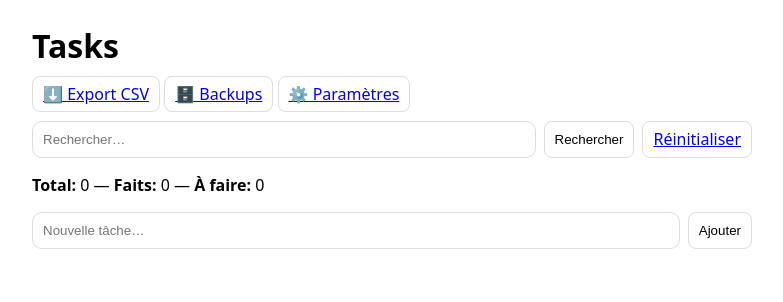
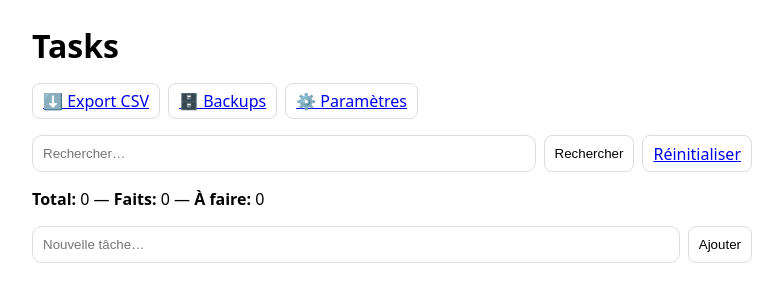
Before and after one commit to peninpalenzuelam-rgb/mission1-taches, a Flask app: page / in a window 1280 px wide. Shown: the top 302 px of the page, without its empty margins (248-1031 px from the left). Run offline with Flask 3, Linux system fonts and the light colour scheme.

Commit message:
Fix action buttons layout

```diff
--- a/templates/index.html
+++ b/templates/index.html
@@ -18,16 +18,18 @@
     .add { display: flex; gap: 8px; margin: 16px 0 8px; }
     input[type="text"] { flex: 1; padding: 10px; border: 1px solid #ddd; border-radius: 10px; }
     .small { width: 220px; }
+    .actions { display: flex; gap: 8px; flex-wrap: wrap; }
+.btn { display: inline-flex; align-items: center; gap: 6px; }
   </style>
 </head>
 <body>
   <div class="wrap">
     <h1>Tasks</h1>
-      <p>
+      <div class="actions">
         <a class="btn" href="/export.csv">⬇️ Export CSV</a>
         <a class="btn" href="/backups">🗄️ Backups</a>
         <a class="btn" href="/settings">⚙️ Paramètres</a>
-      </p>
+     </div>
    <form class="add" method="get" action="/">
      <input type="text" name="q" placeholder="Rechercher…" value="{{ q or '' }}" />
      <button class="btn" type="submit">Rechercher</button>
```
